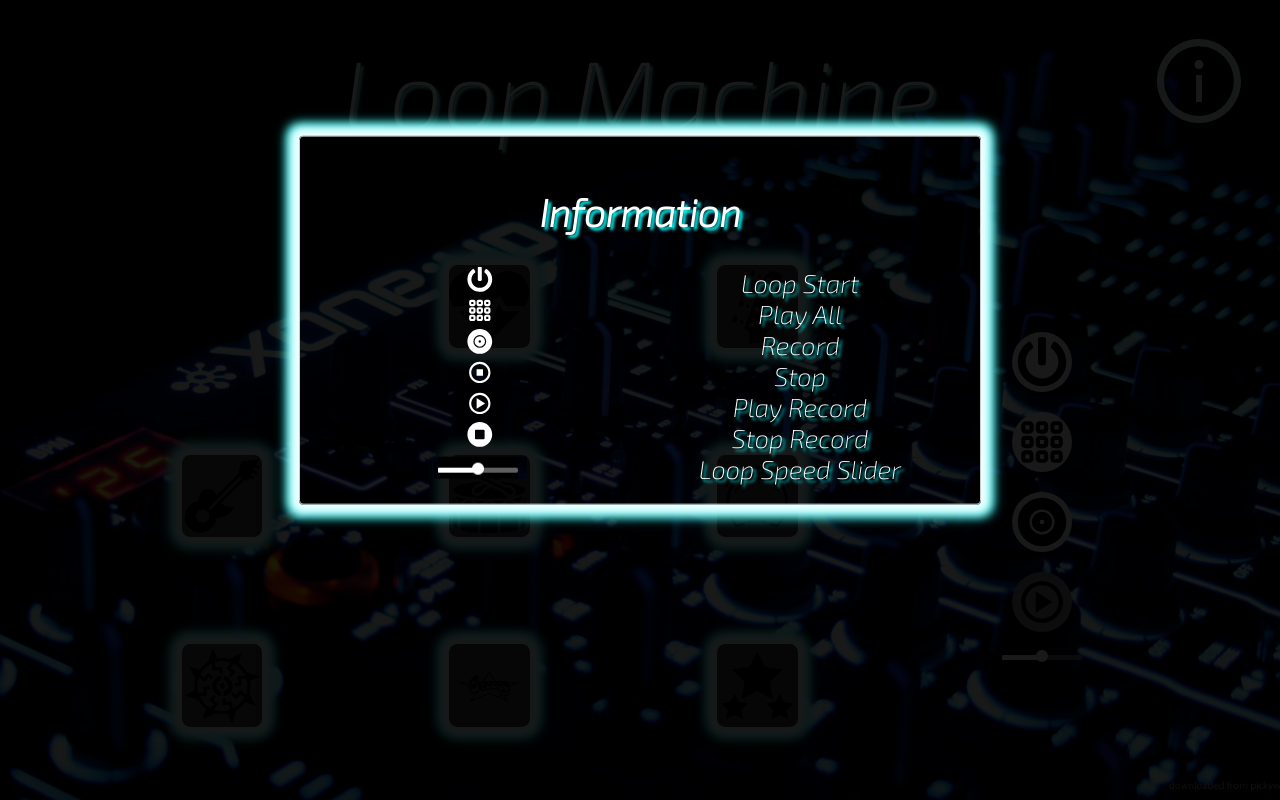
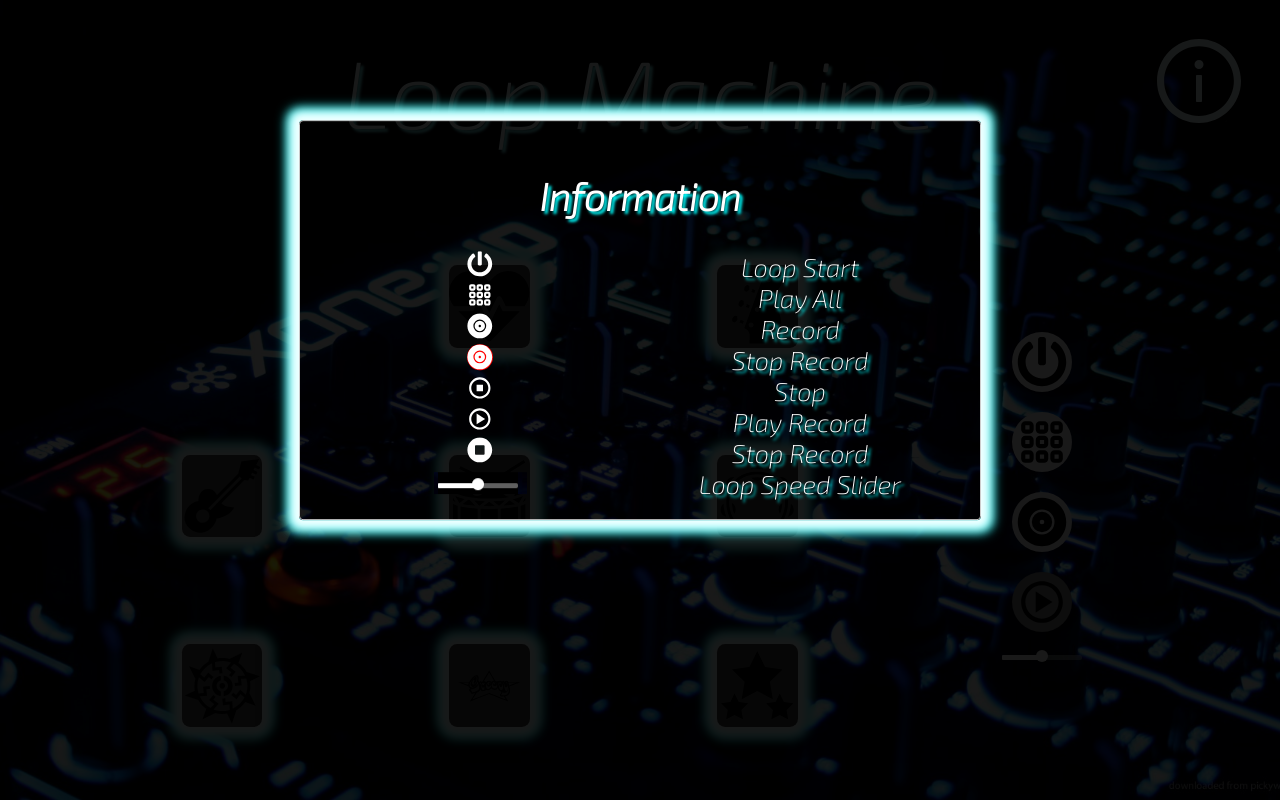
Before and after one commit to GuyLeifer/loop-machine, a React (Create React App) app: page / in a window 1280 px wide. Both pictures are taken after a click on the icon 1198 px from the left and 81 px from the top of the page. Built offline with nearby package versions, Linux system fonts and the light colour scheme; the HTML template or start-up script is replaced by a standard one.

Commit message:
update Information

```diff
--- a/src/components/general/Information.css
+++ b/src/components/general/Information.css
@@ -58,6 +58,11 @@
     width: 50%;
 }
 
+.recording {
+    background-color: red;
+    border-radius: 50%;
+}
+
 
 @media only screen and (max-width: 800px) {
     .content {
--- a/src/components/general/Information.js
+++ b/src/components/general/Information.js
@@ -33,6 +33,10 @@ function About({ isOpen, setIsOpen }) {
                     <div className="text">Record</div>
                 </div>
                 <div className="infoIcon">
+                    <div className="icon-info"><FaRecordVinyl className="recording" /></div>
+                    <div className="text">Stop Record</div>
+                </div>
+                <div className="infoIcon">
                     <div className="icon-info"><BiStopCircle /></div>
                     <div className="text">Stop</div>
                 </div>
```
